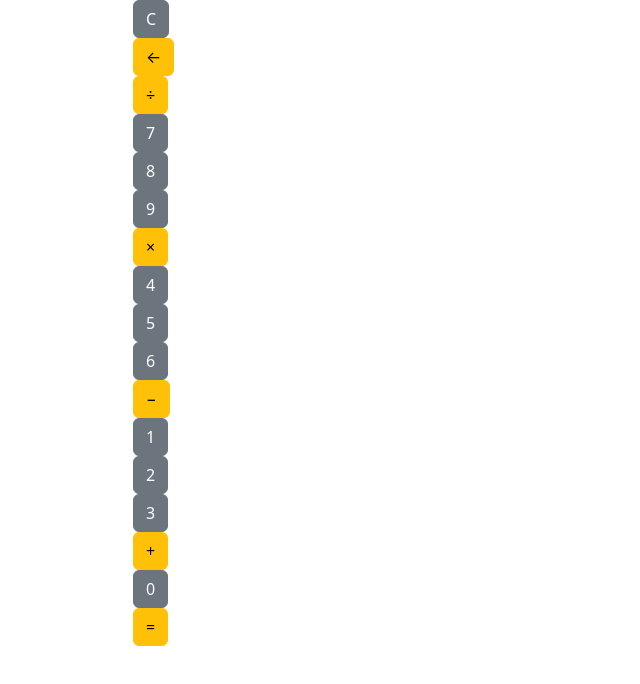
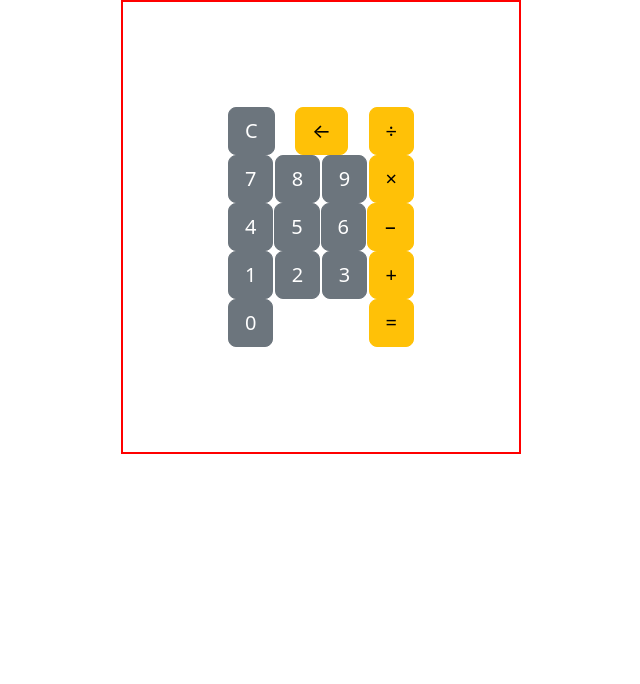
Before and after one commit to TrevorMustoe/LAB-calculator, a plain HTML site: page index.html in a window 1280 px wide. Shown: the whole page, without its empty margins (319-959 px from the left). Drawn offline with nearby package versions, Linux system fonts and the light colour scheme.

Commit message:
Use flexbox to style

```diff
--- a/index.html
+++ b/index.html
@@ -17,26 +17,27 @@
 <!--TODO (TM) 2. Get Symbols for Math, You'll Need to Look Up Their HTML Codes-->
 <!--TODO (TM) 3. Make a wrapper - 400px width container-->
 <!--TODO (TM) 4. change button color using boostrap -->
-<!--TODO (TM) 5. change text color using css -->
+<!--TODO (TM) 5. Use flexbox to style -->
+
 
   <div class="container" id="main-calc">
-    <div class="box box1"><button type="button" class="btn btn-secondary">C</button></div>
-    <div class="box box1"><button type="button" class="btn btn-warning">&larr;</button></div>
-    <div class="box box1"><button type="button" class="btn btn-warning">&divide;</button></div>
-    <div class="box box1"><button type="button" class="btn btn-secondary">7</button></div>
-    <div class="box box1"><button type="button" class="btn btn-secondary">8</button></div>
-    <div class="box box1"><button type="button" class="btn btn-secondary">9</button></div>
-    <div class="box box1"><button type="button" class="btn btn-warning">&times;</button></div>
-    <div class="box box1"><button type="button" class="btn btn-secondary">4</button></div>
-    <div class="box box1"><button type="button" class="btn btn-secondary">5</button></div>
-    <div class="box box1"><button type="button" class="btn btn-secondary">6</button></div>
-    <div class="box box1"><button type="button" class="btn btn-warning">&minus;</button></div>
-    <div class="box box1"><button type="button" class="btn btn-secondary">1</button></div>
-    <div class="box box1"><button type="button" class="btn btn-secondary">2</button></div>
-    <div class="box box1"><button type="button" class="btn btn-secondary">3</button></div>
-    <div class="box box1"><button type="button" class="btn btn-warning">&plus;</button></div>
-    <div class="box box1"><button type="button" class="btn btn-secondary">0</button></div>
-    <div class="box box1"><button type="button" class="btn btn-warning">&equals;</button></div>
+    <div class="box box1"><button type="button" class="btn btn-secondary btn-lg">C</button></div>
+    <div class="box box1"><button type="button" class="btn btn-warning btn-lg">&larr;</button></div>
+    <div class="box box1"><button type="button" class="btn btn-warning btn-lg">&divide;</button></div>
+    <div class="box box1"><button type="button" class="btn btn-secondary btn-lg">7</button></div>
+    <div class="box box1"><button type="button" class="btn btn-secondary btn-lg">8</button></div>
+    <div class="box box1"><button type="button" class="btn btn-secondary btn-lg">9</button></div>
+    <div class="box box1"><button type="button" class="btn btn-warning btn-lg">&times;</button></div>
+    <div class="box box1"><button type="button" class="btn btn-secondary btn-lg">4</button></div>
+    <div class="box box1"><button type="button" class="btn btn-secondary btn-lg">5</button></div>
+    <div class="box box1"><button type="button" class="btn btn-secondary btn-lg">6</button></div>
+    <div class="box box1"><button type="button" class="btn btn-warning btn-lg">&minus;</button></div>
+    <div class="box box1"><button type="button" class="btn btn-secondary btn-lg">1</button></div>
+    <div class="box box1"><button type="button" class="btn btn-secondary btn-lg">2</button></div>
+    <div class="box box1"><button type="button" class="btn btn-secondary btn-lg">3</button></div>
+    <div class="box box1"><button type="button" class="btn btn-warning btn-lg">&plus;</button></div>
+    <div class="box box1"><button type="button" class="btn btn-secondary btn-lg">0</button></div>
+    <div class="box box1"><button type="button" class="btn btn-warning btn-lg">&equals;</button></div>
 
 
 
--- a/main.css
+++ b/main.css
@@ -1,3 +1,9 @@
 #main-calc{
  width: 400px;
+ border: red solid 2px;
+ display: flex;
+ flex-wrap: wrap;
+ justify-content: space-between;
+ margin: none;
+ padding: 105px
 }
```
